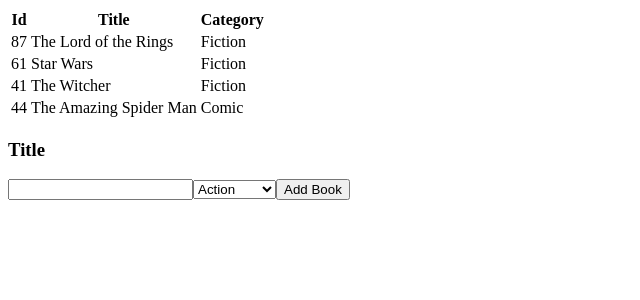
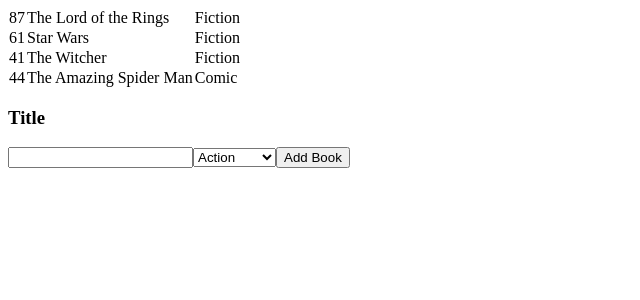
Before and after one commit to tadeuasarro/book-store, a React (Create React App) app: page / in a window 1280 px wide. Shown: the top 300 px of the page, without its empty margins (0-640 px from the left). Built offline with nearby package versions, Linux system fonts and the light colour scheme.

Commit message:
Refactor BookList

```diff
--- a/src/containers/BooksList.js
+++ b/src/containers/BooksList.js
@@ -1,29 +1,35 @@
-/* eslint-disable */
 import React, { Component } from 'react';
 import { connect } from 'react-redux';
+import PropTypes from 'prop-types';
 import Book from '../components/Book';
+import { deleteBook } from '../actions/index';
 
-class BooksList extends Component {
+class BooksDetail extends Component {
+  constructor(props) {
+    super(props);
+    this.handleRemoveBook = this.handleRemoveBook.bind(this);
+  }
+
+  handleRemoveBook(id) {
+    const { removeBook } = this.props;
+    removeBook(id);
+  }
+
   render() {
-    const bookArr = Object.values(this.props.books.books);
+    const bookArr = Object.values(this.props.books.books); // eslint-disable-line
     return (
-      <div>
-        <table>
-          <tbody>
-            <tr>
-              <th>Id</th>
-              <th>Title</th>
-              <th>Category</th>
-            </tr>
-
-            {bookArr.map(book => (
-              <Book key={book.id} id={book.id} title={book.title} category={book.category} />
-            ))}
-
-          </tbody>
-        </table>
-      </div>
-
+      bookArr.map(book => { // eslint-disable-line
+        const { id, title, category } = book;
+        return (
+          <Book
+            key={id}
+            id={id}
+            title={title}
+            category={category}
+            handleRemoveBook={this.handleRemoveBook}
+          />
+        );
+      })
     );
   }
 }
@@ -34,4 +40,19 @@
   });
 }
 
-export default connect(mapStateToProps)(BooksList);
+BooksDetail.propTypes = {
+  removeBook: PropTypes.func.isRequired,
+  books: PropTypes.shape({
+    books: PropTypes.arrayOf(PropTypes.object),
+  }),
+};
+
+BooksDetail.defaultProps = {
+  books: [{}],
+};
+
+const mapDispatchToProps = dispatch => ({
+  removeBook: id => dispatch(deleteBook(id)),
+});
+
+export default connect(mapStateToProps, mapDispatchToProps)(BooksDetail);
```
Also changed, not shown: 1 other file (tests, documents, lock files or other folders).
